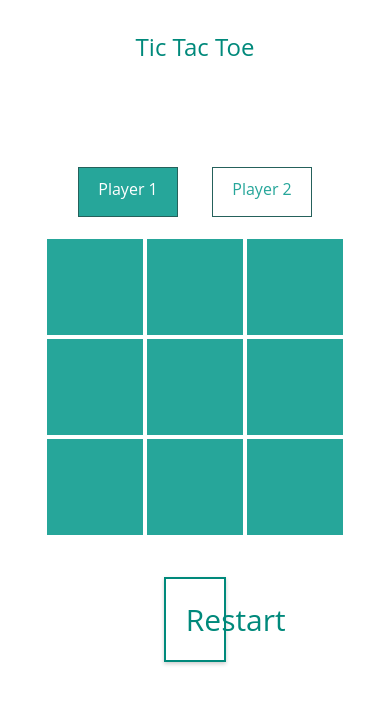
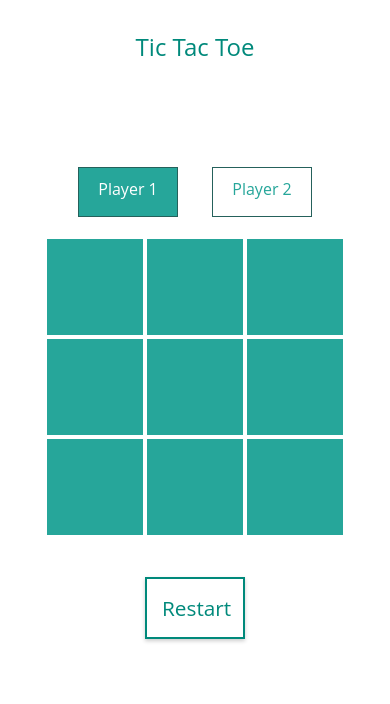
Before and after one commit to ayushi710/TicTacToe, a plain HTML site: page index.html in a window 390 px wide. Drawn offline with nearby package versions, Linux system fonts and the light colour scheme.

Commit message:
responsive

```diff
--- a/index.css
+++ b/index.css
@@ -45,8 +45,8 @@ h1 {
     color: white;
     font-size: 50px;
     border: 2px solid white;
-    width: 100px;
-    height: 100px;
+    width: 33.33%;
+    height: 33.33%;
     padding: 16px 0;
     background: #26A69A;
 }
@@ -61,12 +61,12 @@ h1 {
     background-color: #00897B ;
 }
 .restart {
-    width: 16%;
-    padding: 20px;
+    width: 100px;
+    padding: 15px;
     margin: 40px auto 0;
     text-align: center;
     box-shadow: 0 2px 4px 0 rgba(0, 0, 0, 0.2);
-    font-size: 30px;
+    font-size: 130%;
     color: #00897B;
     border: 2px solid #00897B;
     cursor: pointer;
```
